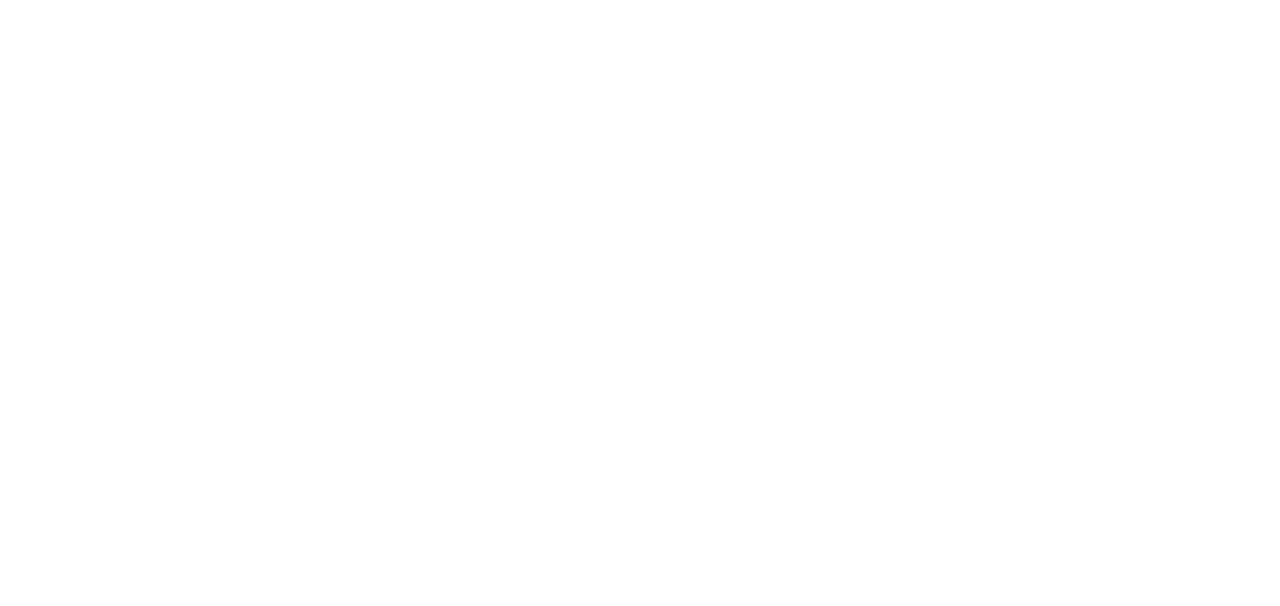
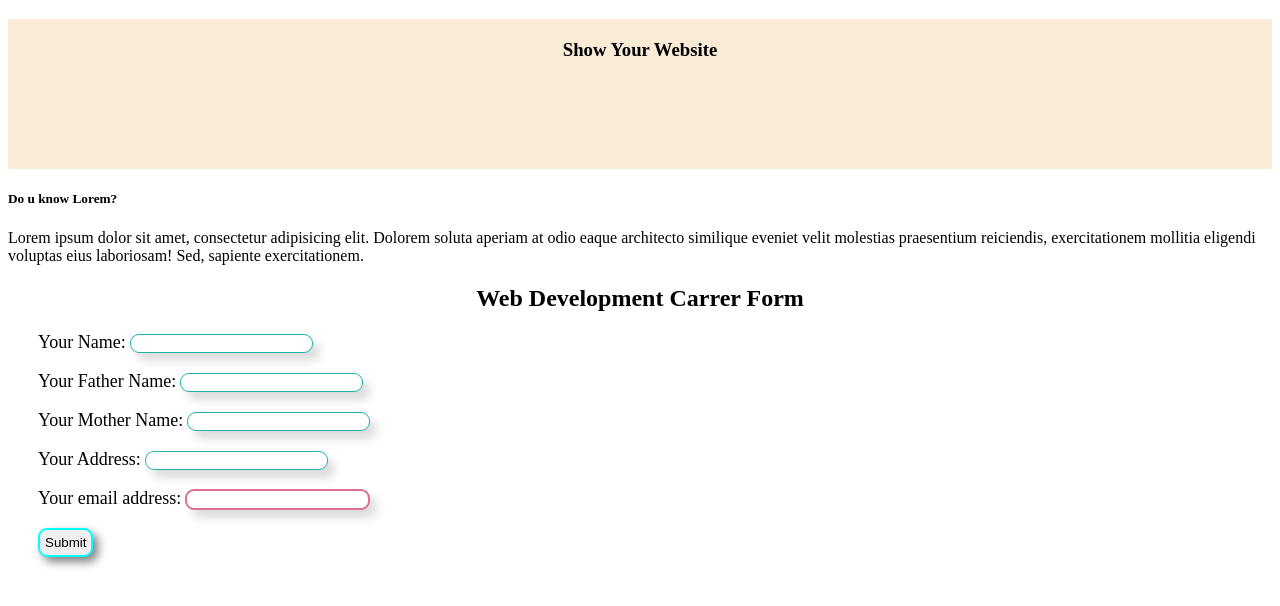
Before and after one commit to Asrafpavel/my-second-repo, a plain HTML site: page index.html in a window 1280 px wide. Drawn offline with Linux system fonts and the light colour scheme.

Commit message:
added style and a form

```diff
--- a/index.html
+++ b/index.html
@@ -4,8 +4,33 @@
     <meta charset="UTF-8">
     <meta name="viewport" content="width=device-width, initial-scale=1.0">
     <title>MY second Github Repo</title>
+    <link rel="stylesheet" href="style.css">
 </head>
 <body>
+    <header class="header">
+        <h3> Show Your Website</h3>
+    </header>
+    <h5>Do u know Lorem?</h5>
+    <p> Lorem ipsum dolor sit amet, consectetur adipisicing elit. Dolorem soluta aperiam at odio eaque architecto similique eveniet velit molestias praesentium reiciendis, exercitationem mollitia eligendi voluptas eius laboriosam! Sed, sapiente exercitationem.</p>
+    <h2>Web Development Carrer Form</h2>
+    <form class="form-type">
+       <label for="Your name">Your Name:</label>
+        <input type="text" name="" id=""><br><br>
+        <label for="Your Father's name">Your Father Name:</label>
+        <input type="text" name="" id=""><br><br>
+        <label for="">Your Mother Name:</label>
+        <input type="text" name="" id=""><br><br>
+        <label for="">Your Address:</label>
+        <input type="text" name="" id=""><br><br>
+        <label for="">Your email address:</label>
+        <input type="email" name="" id=""><br><br>
+        <button><a href="https://github.com/Asrafpavel/my-second-repo/blob/main/index.html" target="_blank">Submit</a></button>
+
+    </form>
+
+
+
+
 
 </body>
 </html>
--- /dev/null
+++ b/style.css
@@ -0,0 +1,41 @@
+h2{
+    text-align: center;
+
+}
+.form-type{
+    margin-left: 30px;
+}
+input[type="email"]{
+    border: 2px solid palevioletred;
+}
+input{
+    border: 1px solid lightseagreen;
+    border-radius: 9px;
+    box-shadow: 7px 8px 10px gainsboro;
+}
+button{
+    border: 2px solid aqua;
+    padding: 5px;
+    border-radius: 9px;
+    box-shadow: 5px 5px 10px gray;
+}
+a{
+    text-decoration: none;
+    color: black;
+}
+label{
+    font-size: 18px;
+    font-weight: 500;
+
+}
+.header{
+    /* background-color: lightblue; */
+   height: 150px;
+ background-color: antiquewhite;
+
+   }
+.header h3{
+    text-align: center;
+    padding: 20px;
+
+}
```
